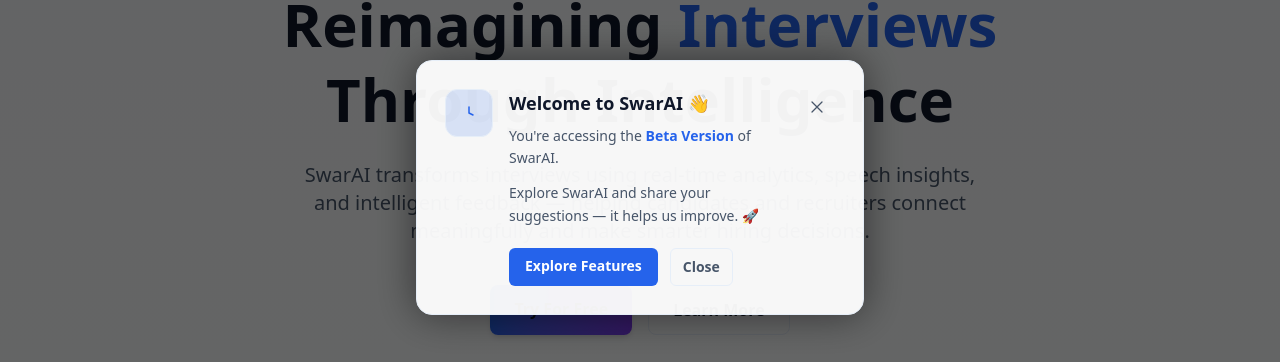
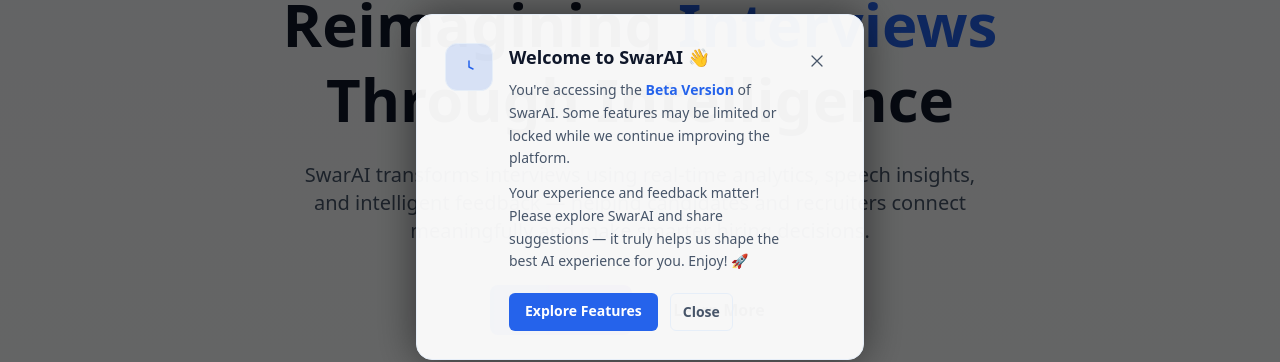
Before and after one commit to PranitWork/ai_interviewer, a Next.js app in the folder ai-interview-frontend-nextjs/: page / in a window 1280 px wide. Shown: the part 213-575 px from the top of the page. Built offline with nearby package versions, Linux system fonts and the light colour scheme; no server answers.

Commit message:
fixing bug

```diff
--- a/ai-interview-frontend-nextjs/app/components/FirstVisitPopUp.tsx
+++ b/ai-interview-frontend-nextjs/app/components/FirstVisitPopUp.tsx
@@ -46,12 +46,10 @@ export default function FirstVisitPopup() {
         initial={{ opacity: 0, y: 25, scale: 0.97 }}
         animate={{ opacity: 1, y: 0, scale: 1 }}
         transition={{ duration: 0.25 }}
-        className="relative z-10 max-w-md w-full bg-voxy-surface/95
-        border border-voxy-border rounded-2xl p-7 shadow-[0_0_40px_rgba(0,0,0,0.5)]"
+        className="relative z-10 max-w-md w-full bg-voxy-surface/95 border border-voxy-border rounded-2xl p-7 shadow-[0_0_40px_rgba(0,0,0,0.5)]"
         onClick={(e) => e.stopPropagation()}
       >
         <div className="flex items-start gap-4">
-
           {/* ICON */}
           <div className="h-12 w-12 flex items-center justify-center rounded-xl bg-voxy-primary/15 border border-voxy-border">
             <svg
@@ -73,19 +71,22 @@ export default function FirstVisitPopup() {
 
             <p className="text-sm text-voxy-muted mt-2 leading-relaxed">
               You're accessing the{" "}
-              <span className="text-voxy-primary font-semibold">Beta Version</span> of SwarAI.
+              <span className="text-voxy-primary font-semibold">Beta Version</span>{" "}
+              of SwarAI. Some features may be limited or locked while we continue
+              improving the platform.
             </p>
 
             <p className="text-sm text-voxy-muted mt-3 leading-relaxed">
-              Explore SwarAI and share your suggestions — it helps us improve. 🚀
+              Your experience and feedback matter! Please explore SwarAI and share
+              suggestions — it truly helps us shape the best AI experience for you.
+              Enjoy! 🚀
             </p>
 
             {/* BUTTONS */}
             <div className="mt-5 flex gap-3">
               <a
                 href="/features"
-                className="px-4 py-2 rounded-md bg-voxy-primary text-white text-sm
-                font-semibold hover:brightness-95 transition"
+                className="px-4 py-2 rounded-md bg-voxy-primary text-white text-sm font-semibold hover:brightness-95 transition"
                 onClick={closePopup}
               >
                 Explore Features
@@ -93,8 +94,7 @@ export default function FirstVisitPopup() {
 
               <button
                 onClick={closePopup}
-                className="px-3 py-2 rounded-md border border-voxy-border
-                text-voxy-muted text-sm hover:text-voxy-text transition"
+                className="px-3 py-2 rounded-md border border-voxy-border text-voxy-muted text-sm hover:text-voxy-text transition"
               >
                 Close
               </button>
```
